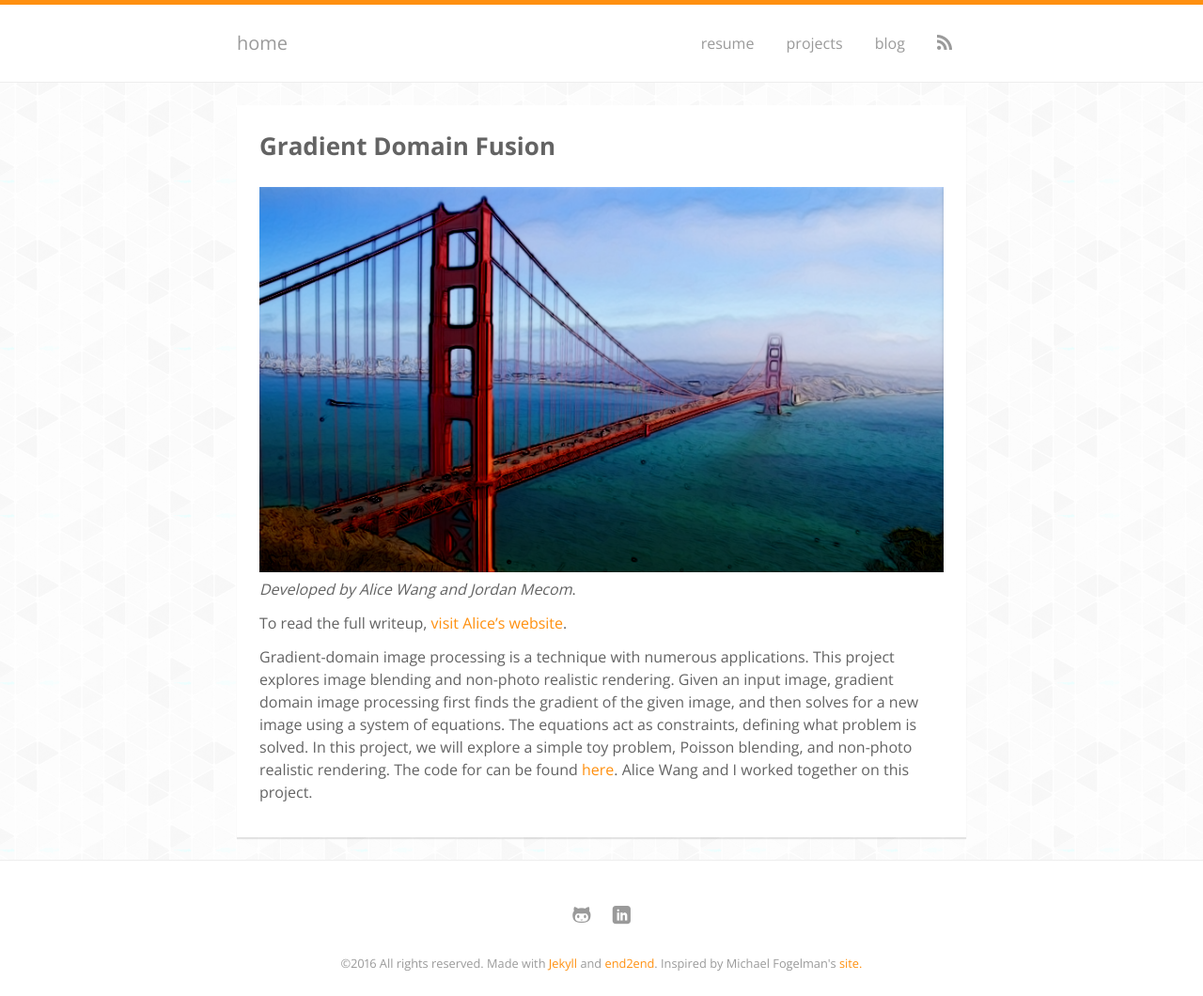
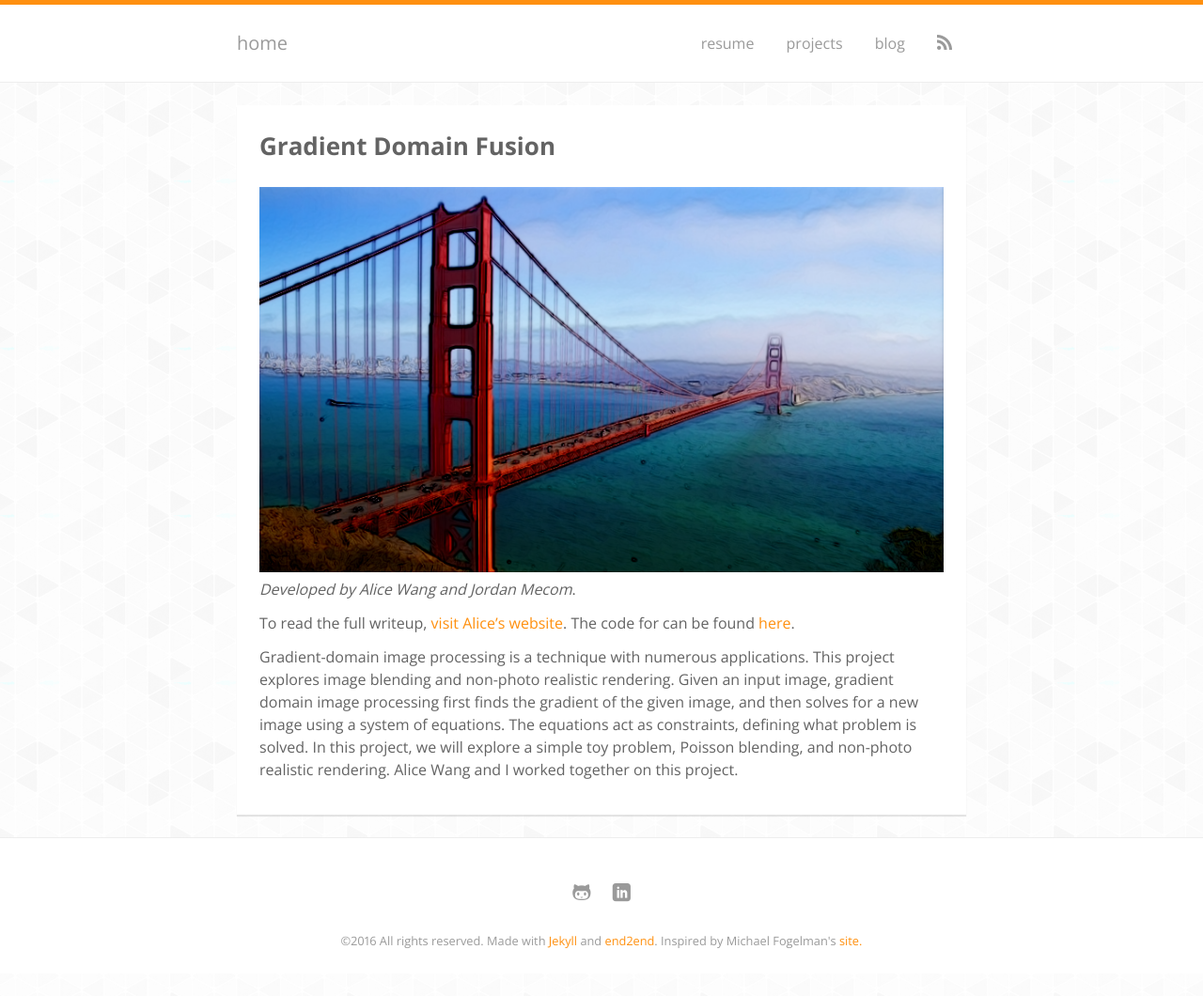
Before and after one commit to jmecom/jmecom.github.io, a Jekyll site: the page built from projects/computational-photography/gradient-domain-fusion.md, in a window 1280 px wide. Shown: the whole page at 94% size. Built offline with Jekyll 4.4.1, drawn with Linux system fonts in a browser that asks for light colours; some web fonts are replaced; after the commit the page ends 1036 px from its top, so only the background shows below that.

```diff
--- a/projects/computational-photography/gradient-domain-fusion.md
+++ b/projects/computational-photography/gradient-domain-fusion.md
@@ -8,6 +8,6 @@ date: 2016-03-01
 ![]({{ jmecom.github.io }}/images/gradient-domain-fusion/sf-npr-big.png)
 *Developed by Alice Wang and Jordan Mecom*.
 
-To read the full writeup, [visit Alice's website](http://ahris.github.io/articles/gradient-domain-fusion/).
+To read the full writeup, [visit Alice's website](http://ahris.github.io/articles/gradient-domain-fusion/). The code for can be found [here](https://github.com/jmecom/gradient-domain-fusion).
 
-Gradient-domain image processing is a technique with numerous applications. This project explores image blending and non-photo realistic rendering. Given an input image, gradient domain image processing first finds the gradient of the given image, and then solves for a new image using a system of equations. The equations act as constraints, defining what problem is solved. In this project, we will explore a simple toy problem, Poisson blending, and non-photo realistic rendering. The code for can be found [here](https://github.com/jmecom/gradient-domain-fusion). Alice Wang and I worked together on this project.
+Gradient-domain image processing is a technique with numerous applications. This project explores image blending and non-photo realistic rendering. Given an input image, gradient domain image processing first finds the gradient of the given image, and then solves for a new image using a system of equations. The equations act as constraints, defining what problem is solved. In this project, we will explore a simple toy problem, Poisson blending, and non-photo realistic rendering.  Alice Wang and I worked together on this project.
```
